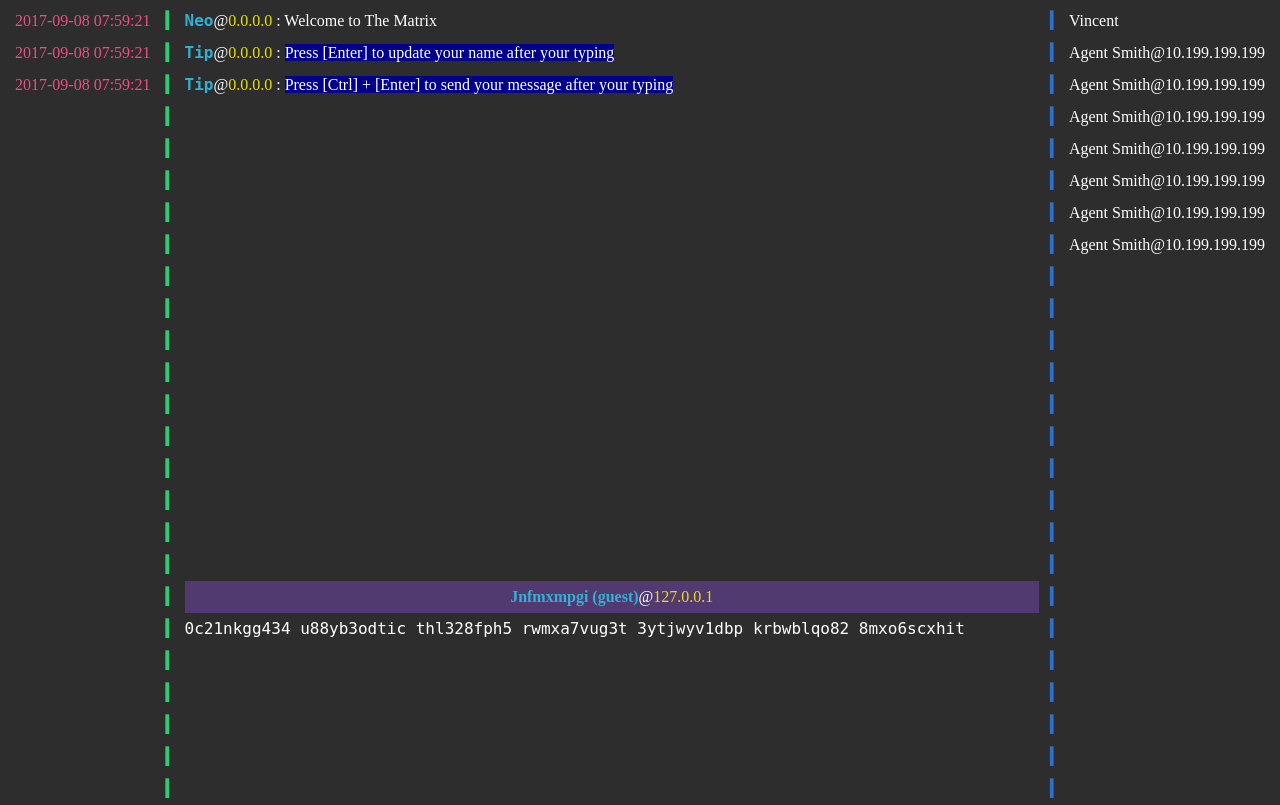
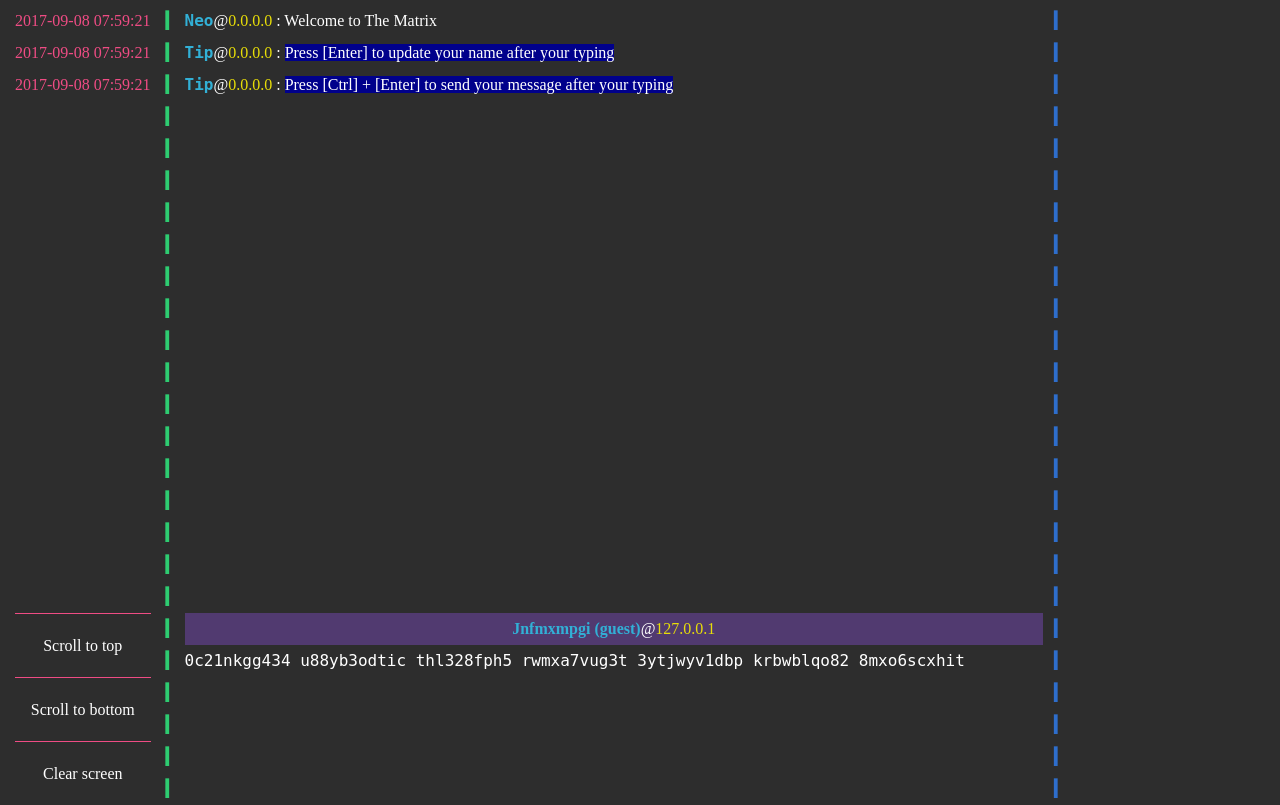
Before and after one commit to YYRancho/Neo, a Django app: page / in a window 1280 px wide. Run offline with Django 3.2, Linux system fonts and the light colour scheme; data that the repository does not hold is empty.

Commit message:
feat(chatroom): add three function buttons
+ Make my-pane height constant
+ Add three buttons in the function-pane
+ Fix the bug that the width of user-list will not update automatically

```diff
--- a/chatroom/static/css/chatroom.css
+++ b/chatroom/static/css/chatroom.css
@@ -1,12 +1,12 @@
 html {
     height: 100%;
+    font-size: 16px; /* in order to use rem unit*/
 }
 body {
     display: flex;
     flex-direction: row;
     height: 100%;
     font-family: "Ubuntu";
-    font-size: 16px;
     margin: 0px 0px;
     /*background-image: url('/static/images/iron-man.jpg');*/
     background-color: rgb(45,45,45);
@@ -14,17 +14,13 @@ body {
     background-size: cover;
     color: #fff;
     line-height: 2rem;
-    /*overflow-y: hidden;*/
+    overflow-y: hidden;
 }
 a {
     text-decoration: none;
 }
 .container {
     margin: 5px 15px 5px 15px;
-}
-
-.monospace {
-    font-family: "Dejavu Sans Mono";
 }
 
 /*rolling*/
@@ -64,8 +60,7 @@ a {
     word-break: break-word;
 }
 .message-pane {
-    /*TODO: set height*/
-    min-height: 30rem;
+    height: calc(100% - 12rem);
     overflow-x: hidden;
 }
 .message-wrapper {
@@ -82,15 +77,29 @@ a {
 .message-time {
     color: #EF4C84;
 }
+.tip .user-name {
+    font-family: "Dejavu Sans Mono"; /* monospaced font */
+}
 
 /*editor pane*/
 .my-pane {
     display: flex;
     flex-direction: row;
-    /*TODO: set height*/
-    max-height: calc(100% - 30rem);
+    height: 12rem;
 }
 .function-pane {}
+button {
+    width: 100%;
+    background: none;
+    border: none;
+    padding: 0;
+    color: #fff;
+    font-size: 1rem;
+    line-height: calc(4rem - 1px);
+    font-family: "Ubuntu";
+    border-top: 1px solid #EF4C84;
+    cursor: pointer;
+}
 .editor-pane {}
 .my-identity {
     text-align: center;
--- a/chatroom/static/js/chatroom.js
+++ b/chatroom/static/js/chatroom.js
@@ -11,6 +11,7 @@ function get_users() {
         users.forEach(function(user) {
             $('#user-list').append(`<div class="user-wrapper"><span class="user-name">${user.name}</span>@<span class="user-ip">${user.ip}</span></div>`)
         })
+        $(window).resize()
     })
     .fail(function(xhr, status) {
         console.log("get_users ERROR", xhr.status, ':', status);
@@ -24,3 +25,17 @@ for (let i = 0; i < 6; i++) {
     random_str += Math.random().toString(36).substr(2) + ' '
 }
 $('textarea').val(random_str)
+
+// ========== function pane ==========
+$('#scroll-top').click(function(event) {
+    this.blur()
+    $('#message-list').scrollTop(0)
+})
+$('#scroll-bottom').click(function(event) {
+    this.blur()
+    $('#message-list').scrollTop($('#message-list')[0].scrollHeight)
+})
+$('#clear').click(function(event) {
+    this.blur()
+    $('#message-list').empty()
+})
--- a/chatroom/static/js/chatroom_messages.js
+++ b/chatroom/static/js/chatroom_messages.js
@@ -70,7 +70,7 @@ $('#message-editor').keydown(function(event) {
         $('#message-list').append(message_text)
         message_editor.blur() /*stop focusing*/
     }
-});
+})
 $('#send-my-message').submit(function(event) {
     event.preventDefault() /* prevent page jump*/
     let form = $(this)
@@ -82,9 +82,9 @@ $('#send-my-message').submit(function(event) {
     })
     .done(function(response) {
         console.log("send my message SUCCESS");
-        alert(response)
+        // alert(response)
     })
     .fail(function() {
         console.log("send my message ERROR");
     })
-});
+})
--- a/chatroom/static/js/chatroom_user_profile.js
+++ b/chatroom/static/js/chatroom_my_profile.js
@@ -15,7 +15,7 @@ $('#name-editor').keydown(function(event) {
         }
         $('#name-editor').blur() /*stop focusing*/
     }
-});
+})
 
 function detect_name(selector) {
     let name_editor = $(selector)
--- a/chatroom/static/js/chatroom_ui.js
+++ b/chatroom/static/js/chatroom_ui.js
@@ -2,18 +2,21 @@
 $(window).resize(function(event) {
     console.log('window resize');
 
-    // set the height of message-pane and my-pane
-    let h_rem = Math.floor(Number($('body').height()-10)/16)
+    // in order to use rem unit
+    let fs = Number($('html').css('font-size').slice(0,-2))
+
+    // set the height of message-pane
+    let h_rem = Math.floor(Number($('body').height()-10)/fs)
     h_rem = h_rem % 2 ? h_rem + 1 : h_rem
-    let h1_rem = Math.floor(h_rem*0.70)
-    h1_rem = h1_rem % 2 ? h1_rem + 1 : h1_rem
     $('.main-content').height(`${h_rem}rem`)
-    $('.message-pane').height(`${h1_rem}rem`)
-    $('.my-pane').height(`calc(100% - ${h1_rem}rem)`)
+
+    // set the height of tip messages
+    $('.tip').each(function(index, ele) {
+        ele.style.height = String(Math.floor(ele.offsetHeight/fs)) + 'rem';
+    })
 
     // set textarea placeholder vertical alignment
     $('head').append(`<style type="text/css">textarea::placeholder {line-height:${$('#send-my-message').height()}px !important;}</style>`)
-
 
     // layout alignment
     $('.function-pane').width($('.message-time').width())
@@ -34,14 +37,14 @@ $(window).resize(function(event) {
     s2 += '▎<br>'.repeat(h_rem/2)
     s2 += '</div>'
     $('body').append(s2)
-});
+})
 $(window).resize()
 
 // ========== scroll control ==========
 class Rolling {
     constructor(selector) {
         this.ele = $(selector)
-        this.scroll_pos = 0
+        this.scroll_pos = this.ele.scrollTop()
     }
 
     control_step() {
@@ -58,6 +61,9 @@ class Rolling {
                 console.log('+', step)
             } else if (ele.scrollTop() < scroll_pos){
                 scroll_pos -= step
+                while (ele.scrollTop() < scroll_pos) {
+                    scroll_pos -= step
+                }
                 console.log('-', step)
             }
             ele.scrollTop(scroll_pos)
--- a/chatroom/templates/chatroom/chatroom.html
+++ b/chatroom/templates/chatroom/chatroom.html
@@ -16,30 +16,30 @@
     <div class="main-content container">
         <div class="message-pane">
             <div id="message-list" class="rolling">
-                <div class="message-wrapper">
+                <div class="message-wrapper tip">
                     <div class="message-time">
                         2017-03-13 00:00:00
                     </div>
                     <div class="message-content">
-                        <span class="user-name monospace">Neo</span>@<span class="user-ip">0.0.0.0</span> :
+                        <span class="user-name">Neo</span>@<span class="user-ip">0.0.0.0</span> :
                         <span>Welcome to The Matrix</span>
                     </div>
                 </div>
-                <div class="message-wrapper">
+                <div class="message-wrapper tip">
                     <div class="message-time">
                         2017-03-13 00:00:00
                     </div>
                     <div class="message-content">
-                        <span class="user-name monospace">Tip</span>@<span class="user-ip">0.0.0.0</span> :
+                        <span class="user-name">Tip</span>@<span class="user-ip">0.0.0.0</span> :
                         <span style="background-color: darkblue"> Press [Enter] to update your name after your typing</span>
                     </div>
                 </div>
-                <div class="message-wrapper">
+                <div class="message-wrapper tip">
                     <div class="message-time">
                         2017-03-13 00:00:00
                     </div>
                     <div class="message-content">
-                        <span class="user-name monospace">Tip</span>@<span class="user-ip">0.0.0.0</span> :
+                        <span class="user-name">Tip</span>@<span class="user-ip">0.0.0.0</span> :
                         <span style="background-color: darkblue">Press [Ctrl] + [Enter] to send your message after your typing</span>
                     </div>
                 </div>
@@ -47,7 +47,9 @@
         </div>
         <div class="my-pane">
             <div class="function-pane">
-
+                <button id="scroll-top">Scroll to top</button>
+                <button id="scroll-bottom">Scroll to bottom</button>
+                <button id="clear">Clear screen</button>
             </div>
             <div class="editor-pane">
                 <div class="my-identity">
@@ -69,14 +71,14 @@
     <div class="rightbar container">
         <div class="user-pane">
             <div id="user-list" class="rolling">
-                Vincent
+                <!-- Vincent
                 <div>Agent Smith@10.199.199.199</div>
                 <div>Agent Smith@10.199.199.199</div>
                 <div>Agent Smith@10.199.199.199</div>
                 <div>Agent Smith@10.199.199.199</div>
                 <div>Agent Smith@10.199.199.199</div>
                 <div>Agent Smith@10.199.199.199</div>
-                <div>Agent Smith@10.199.199.199</div>
+                <div>Agent Smith@10.199.199.199</div> -->
             </div>
         </div>
     </div>
@@ -85,7 +87,7 @@
     <script src="{% static "vendors/jquery-3.2.1/jquery-3.2.1.js"%}"></script>
 
     <script src="/static/js/chatroom_ui.js"></script>
-    <script src="/static/js/chatroom_user_profile.js"></script>
+    <script src="/static/js/chatroom_my_profile.js"></script>
     <script src="/static/js/chatroom_messages.js"></script>
     <script src="/static/js/chatroom.js"></script>
 
```
